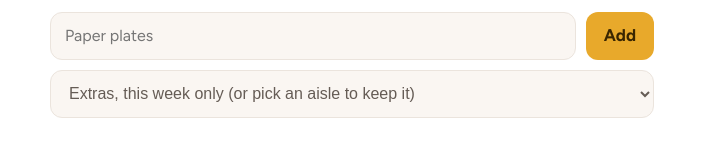
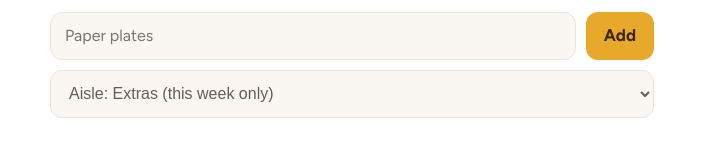
Before and after one commit to BranTRoz/shopping-list-app, a plain HTML site: page index.html in a window 1280 px wide. Shown: the part 4090-4241 px from the top of the page, without its empty margins (288-991 px from the left). Drawn offline with Linux system fonts and the light colour scheme; a web font is replaced by a local one.

Commit message:
Shorten aisle picker default label
Co-Authored-By: Claude Opus 5.5 <noreply@anthropic.com>
Claude-Session: https://claude.ai/code/session_01WRCpBGGzNKTMDHxS5HYHCE

```diff
--- a/index.html
+++ b/index.html
@@ -94,7 +94,7 @@ const CK='<svg viewBox="0 0 24 24" fill="none" stroke-width="3.4" stroke-linecap
 const esc=s=>String(s).replace(/[&<>"]/g,c=>({'&':'&amp;','<':'&lt;','>':'&gt;','"':'&quot;'}[c]));
 const head=document.getElementById('head'),main=document.getElementById('main');
 const sections=()=>[...LIST.map(([n,items])=>[n,[...items.filter(i=>!removed.has(i[0])),...(st.custom||[]).filter(c=>c.sec===n).map(c=>[c.id,c.name,'',false,false])]]),['Extras',st.extra.map(x=>[x.id,x.name,'',false,true])]];
-const addForm=()=>`<form class="add" id="add"><input id="newItem" placeholder="Paper plates" aria-label="Add an item" autocomplete="off"><button type="submit">Add</button><select id="newSec" aria-label="Aisle (optional)"><option value="">Extras, this week only (or pick an aisle to keep it)</option>${LIST.map(([n])=>`<option value="${n}">${n}</option>`).join('')}</select></form>`;
+const addForm=()=>`<form class="add" id="add"><input id="newItem" placeholder="Paper plates" aria-label="Add an item" autocomplete="off"><button type="submit">Add</button><select id="newSec" aria-label="Aisle (optional)"><option value="">Aisle: Extras (this week only)</option>${LIST.map(([n])=>`<option value="${n}">${n}</option>`).join('')}</select></form>`;
 const row=(id,nm,on,cls,mine)=>`<div style="display:flex"><button class="row${on?' '+cls:''}" data-id="${id}" aria-pressed="${on}"><span class="ck" aria-hidden="true">${CK}</span><span><span class="nm">${esc(nm)}</span></span><span></span></button>${mine?`<button class="del" data-del="${id}" aria-label="Remove ${esc(nm)}">×</button>`:''}</div>`;
 function renderShop(){
  const mine=sections().flatMap(s=>s[1]).filter(i=>sel.has(i[0])),n=mine.filter(i=>done.has(i[0])).length,left=mine.length-n;
```
